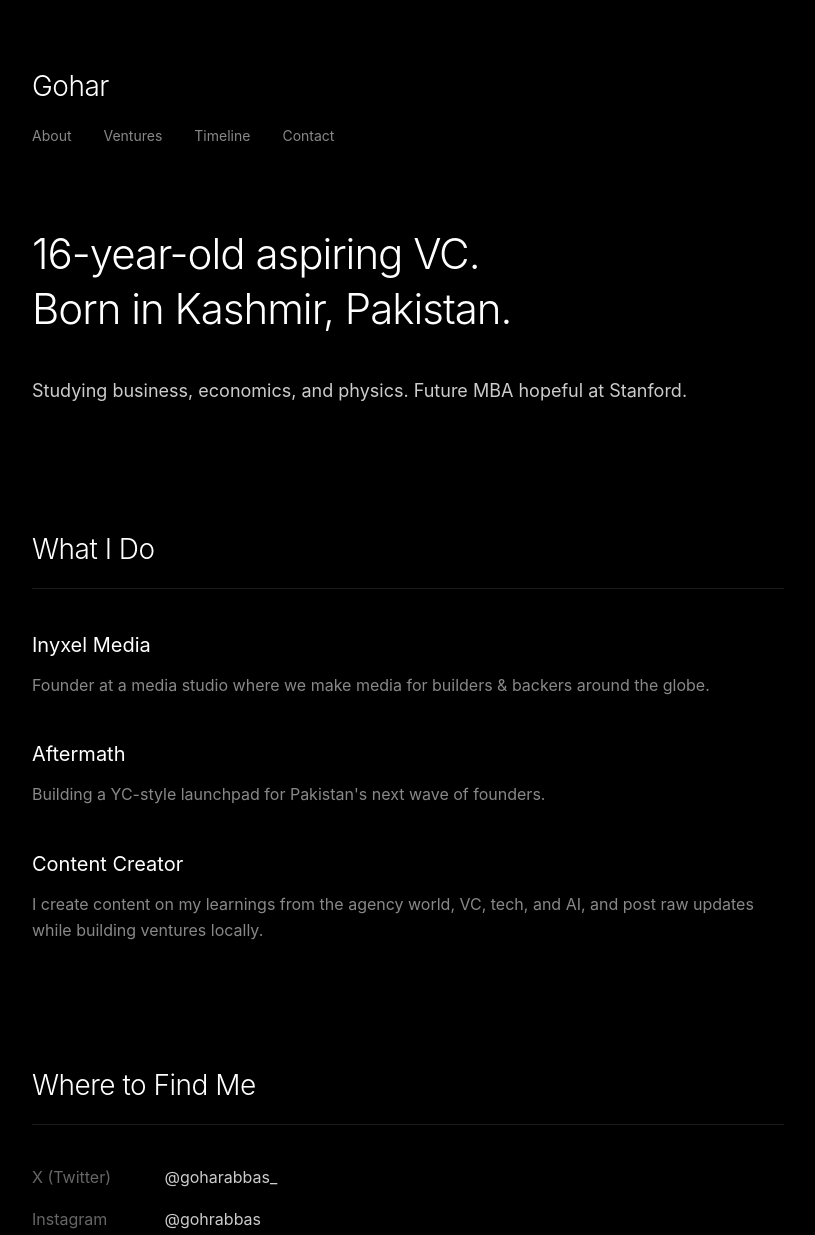
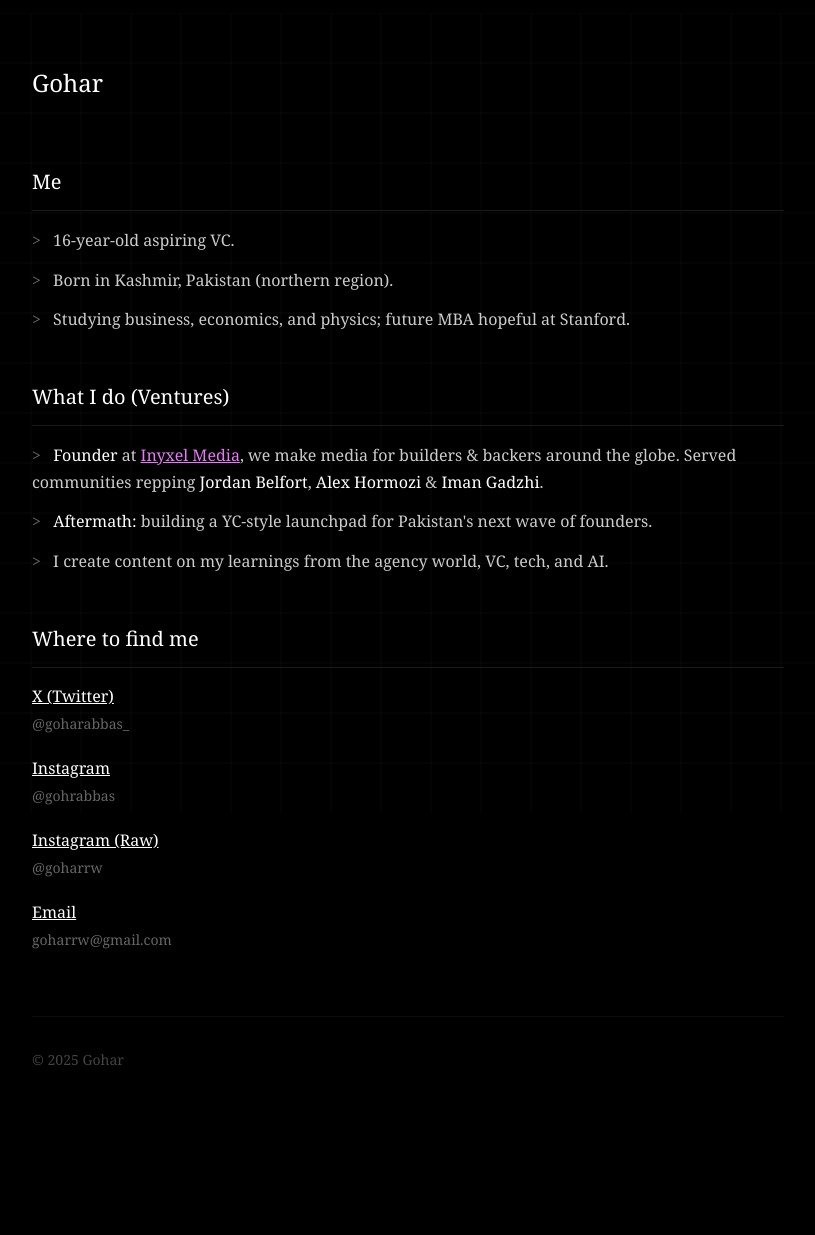
Before and after one commit to goharrw/personal-site, a plain HTML site: page index.html in a window 1280 px wide. Shown: the top 1235 px of the page, without its empty margins (232-1047 px from the left). After the commit the page ends 1135 px from the top, so only its background shows below. Drawn offline with Linux system fonts and the light colour scheme.

Commit message:
Add files via upload

```diff
--- a/index.html
+++ b/index.html
@@ -3,69 +3,59 @@
 <head>
     <meta charset="UTF-8">
     <meta name="viewport" content="width=device-width, initial-scale=1.0">
-    <title>Gohar - Aspiring VC & Builder</title>
-    <meta name="description" content="16-year-old aspiring VC building the future from Kashmir. Founder of Inyxel Media and Aftermath.">
+    <title>Gohar</title>
+    <meta name="description" content="16-year-old aspiring VC. Founder of Inyxel Media and Aftermath.">
     <link rel="stylesheet" href="style.css">
 </head>
 <body>
+    <!-- Animated Grid Background -->
+    <div class="grid-background"></div>
+
     <div class="container">
         <!-- Header -->
         <header>
             <h1>Gohar</h1>
-            <nav>
-                <a href="#about">About</a>
-                <a href="#ventures">Ventures</a>
-                <a href="#timeline">Timeline</a>
-                <a href="#contact">Contact</a>
-            </nav>
         </header>
 
-        <!-- About Section -->
-        <section id="about" class="section">
-            <h2 class="hero">16-year-old aspiring VC.<br/>Born in Kashmir, Pakistan.</h2>
+        <!-- Me Section -->
+        <section class="section">
+            <h2 class="section-title">Me</h2>
             <div class="content">
-                <p>Studying business, economics, and physics. Future MBA hopeful at Stanford.</p>
+                <p><span class="bullet">&gt;</span> 16-year-old aspiring VC.</p>
+                <p><span class="bullet">&gt;</span> Born in Kashmir, Pakistan (northern region).</p>
+                <p><span class="bullet">&gt;</span> Studying business, economics, and physics; future MBA hopeful at Stanford.</p>
             </div>
         </section>
 
-        <!-- Ventures Section -->
-        <section id="ventures" class="section">
-            <h2 class="section-title">What I Do</h2>
-            <div class="ventures">
-                <div class="venture">
-                    <h3>Inyxel Media</h3>
-                    <p>Founder at a media studio where we make media for builders & backers around the globe.</p>
-                </div>
-                <div class="venture">
-                    <h3>Aftermath</h3>
-                    <p>Building a YC-style launchpad for Pakistan's next wave of founders.</p>
-                </div>
-                <div class="venture">
-                    <h3>Content Creator</h3>
-                    <p>I create content on my learnings from the agency world, VC, tech, and AI, and post raw updates while building ventures locally.</p>
-                </div>
+        <!-- What I Do Section -->
+        <section class="section">
+            <h2 class="section-title">What I do (Ventures)</h2>
+            <div class="content">
+                <p><span class="bullet">&gt;</span> <span class="venture-name">Founder</span> at <a href="https://inyxelmedia.com" target="_blank" rel="noopener" class="inyxel-link">Inyxel Media</a>, we make media for builders & backers around the globe. Served communities repping <span class="venture-name">Jordan Belfort</span>, <span class="venture-name">Alex Hormozi</span> & <span class="venture-name">Iman Gadzhi</span>.</p>
+                <p><span class="bullet">&gt;</span> <span class="venture-name">Aftermath:</span> building a YC-style launchpad for Pakistan's next wave of founders.</p>
+                <p><span class="bullet">&gt;</span> I create content on my learnings from the agency world, VC, tech, and AI.</p>
             </div>
         </section>
 
-        <!-- Contact Section -->
-        <section id="contact" class="section">
-            <h2 class="section-title">Where to Find Me</h2>
-            <div class="contact">
-                <div class="contact-item">
-                    <span class="label">X (Twitter)</span>
-                    <a href="https://x.com/goharabbas_" target="_blank" rel="noopener">@goharabbas_</a>
+        <!-- Where to Find Me Section -->
+        <section class="section">
+            <h2 class="section-title">Where to find me</h2>
+            <div class="links">
+                <div class="link-item">
+                    <a href="https://x.com/goharabbas_" target="_blank" rel="noopener">X (Twitter)</a>
+                    <p class="handle">@goharabbas_</p>
                 </div>
-                <div class="contact-item">
-                    <span class="label">Instagram</span>
-                    <a href="https://instagram.com/gohrabbas" target="_blank" rel="noopener">@gohrabbas</a>
+                <div class="link-item">
+                    <a href="https://instagram.com/gohrabbas" target="_blank" rel="noopener">Instagram</a>
+                    <p class="handle">@gohrabbas</p>
                 </div>
-                <div class="contact-item">
-                    <span class="label">Instagram (Raw)</span>
-                    <a href="https://instagram.com/goharrw" target="_blank" rel="noopener">@goharrw</a>
+                <div class="link-item">
+                    <a href="https://instagram.com/goharrw" target="_blank" rel="noopener">Instagram (Raw)</a>
+                    <p class="handle">@goharrw</p>
                 </div>
-                <div class="contact-item">
-                    <span class="label">Email</span>
-                    <a href="mailto:goharrw@gmail.com">goharrw@gmail.com</a>
+                <div class="link-item">
+                    <a href="mailto:goharrw@gmail.com">Email</a>
+                    <p class="handle">goharrw@gmail.com</p>
                 </div>
             </div>
         </section>
--- a/style.css
+++ b/style.css
@@ -5,154 +5,141 @@
 }
 
 body {
-    font-family: -apple-system, BlinkMacSystemFont, 'Inter', 'Segoe UI', 'Helvetica Neue', Arial, sans-serif;
+    font-family: Georgia, 'Times New Roman', serif;
     background-color: #000000;
     color: #ffffff;
     line-height: 1.6;
     -webkit-font-smoothing: antialiased;
+    position: relative;
+    overflow-x: hidden;
+}
+
+/* Animated Grid Background */
+.grid-background {
+    position: fixed;
+    top: 0;
+    left: 0;
+    width: 100%;
+    height: 100%;
+    background-image:
+        linear-gradient(rgba(255, 255, 255, 0.03) 1px, transparent 1px),
+        linear-gradient(90deg, rgba(255, 255, 255, 0.03) 1px, transparent 1px);
+    background-size: 50px 50px;
+    animation: gridMove 20s linear infinite;
+    pointer-events: none;
+    z-index: 0;
+}
+
+@keyframes gridMove {
+    0% {
+        transform: translate(0, 0);
+    }
+    100% {
+        transform: translate(50px, 50px);
+    }
 }
 
 .container {
     max-width: 800px;
     margin: 0 auto;
     padding: 64px 24px;
+    position: relative;
+    z-index: 1;
 }
 
 /* Header */
 header {
-    margin-bottom: 80px;
+    margin-bottom: 64px;
 }
 
 header h1 {
-    font-size: 28px;
-    font-weight: 300;
-    margin-bottom: 16px;
-    letter-spacing: -0.5px;
-}
-
-nav {
-    display: flex;
-    gap: 32px;
-}
-
-nav a {
-    color: #888888;
-    text-decoration: none;
-    font-size: 14px;
-    transition: color 0.2s ease;
-}
-
-nav a:hover {
-    color: #ffffff;
+    font-size: 24px;
+    font-weight: normal;
+    letter-spacing: 0;
 }
 
 /* Sections */
 .section {
-    margin-bottom: 120px;
+    margin-bottom: 48px;
 }
 
-.hero {
-    font-size: 42px;
-    font-weight: 300;
-    line-height: 1.3;
-    margin-bottom: 40px;
-    letter-spacing: -1px;
+.section-title {
+    font-size: 20px;
+    font-weight: normal;
+    margin-bottom: 16px;
+    padding-bottom: 12px;
+    border-bottom: 1px solid #1a1a1a;
 }
 
 .content {
     color: #cccccc;
-    font-size: 18px;
+    font-size: 16px;
     line-height: 1.7;
 }
 
 .content p {
-    margin-bottom: 20px;
-}
-
-.section-title {
-    font-size: 28px;
-    font-weight: 300;
-    margin-bottom: 40px;
-    padding-bottom: 16px;
-    border-bottom: 1px solid #1a1a1a;
-    letter-spacing: -0.5px;
-}
-
-/* Ventures */
-.ventures {
-    display: flex;
-    flex-direction: column;
-    gap: 40px;
-}
-
-.venture h3 {
-    font-size: 20px;
-    font-weight: 400;
     margin-bottom: 12px;
 }
 
-.venture p {
-    color: #888888;
-    line-height: 1.6;
+/* Bullet Points */
+.bullet {
+    color: #666666;
+    margin-right: 8px;
 }
 
-/* Timeline */
-.timeline {
+/* Sub-text (smaller indented text) */
+.sub-text {
+    margin-left: 24px;
+    font-size: 0.9em;
+}
+
+/* Inyxel Media Link - Bright Pink/Purple */
+.inyxel-link {
+    color: #e879f9;
+    text-decoration: underline;
+    transition: color 0.2s ease;
+}
+
+.inyxel-link:hover {
+    color: #f0abfc;
+}
+
+/* Venture Names */
+.venture-name {
+    color: #ffffff;
+    font-weight: normal;
+}
+
+/* Links */
+.links {
     display: flex;
     flex-direction: column;
     gap: 20px;
 }
 
-.timeline-item {
-    display: flex;
-    gap: 48px;
-    align-items: flex-start;
+.link-item a {
+    color: #ffffff;
+    text-decoration: underline;
+    font-size: 16px;
+    transition: color 0.2s ease;
 }
 
-.date {
-    color: #666666;
-    font-family: 'Courier New', monospace;
-    font-size: 14px;
-    min-width: 100px;
-    flex-shrink: 0;
-}
-
-.timeline-item p {
+.link-item a:hover {
     color: #cccccc;
 }
 
-/* Contact */
-.contact {
-    display: flex;
-    flex-direction: column;
-    gap: 16px;
-}
-
-.contact-item {
-    color: #cccccc;
-}
-
-.label {
+.handle {
     color: #666666;
-    display: inline-block;
-    min-width: 128px;
-}
-
-.contact-item a {
-    color: #cccccc;
-    text-decoration: none;
-    transition: color 0.2s ease;
-}
-
-.contact-item a:hover {
-    color: #ffffff;
+    font-size: 14px;
+    margin-top: 4px;
 }
 
 /* Footer */
 footer {
     color: #444444;
     font-size: 14px;
-    padding-top: 40px;
+    padding-top: 32px;
+    margin-top: 64px;
     border-top: 1px solid #0d0d0d;
 }
 
@@ -162,35 +149,24 @@ footer {
         padding: 40px 20px;
     }
 
-    .hero {
-        font-size: 32px;
+    header h1 {
+        font-size: 22px;
+    }
+
+    .section-title {
+        font-size: 18px;
     }
 
     .content {
-        font-size: 16px;
-    }
-
-    nav {
-        gap: 20px;
-        flex-wrap: wrap;
-    }
-
-    .timeline-item {
-        gap: 24px;
-    }
-
-    .date {
-        min-width: 80px;
-    }
-
-    .label {
-        display: block;
-        margin-bottom: 4px;
-        min-width: auto;
+        font-size: 15px;
     }
 
     .section {
-        margin-bottom: 80px;
+        margin-bottom: 40px;
+    }
+
+    .sub-text {
+        margin-left: 16px;
     }
 }
 
```
